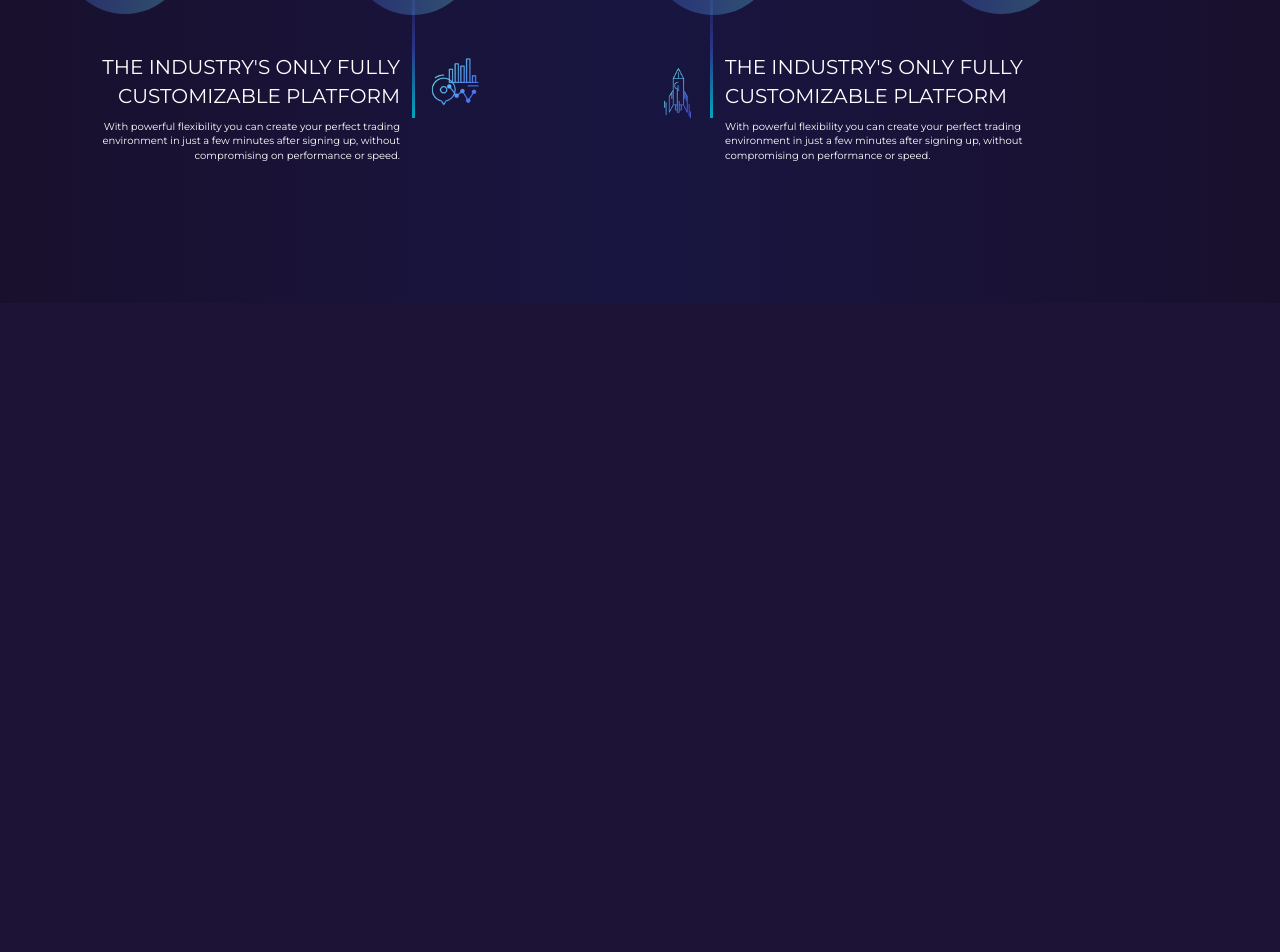
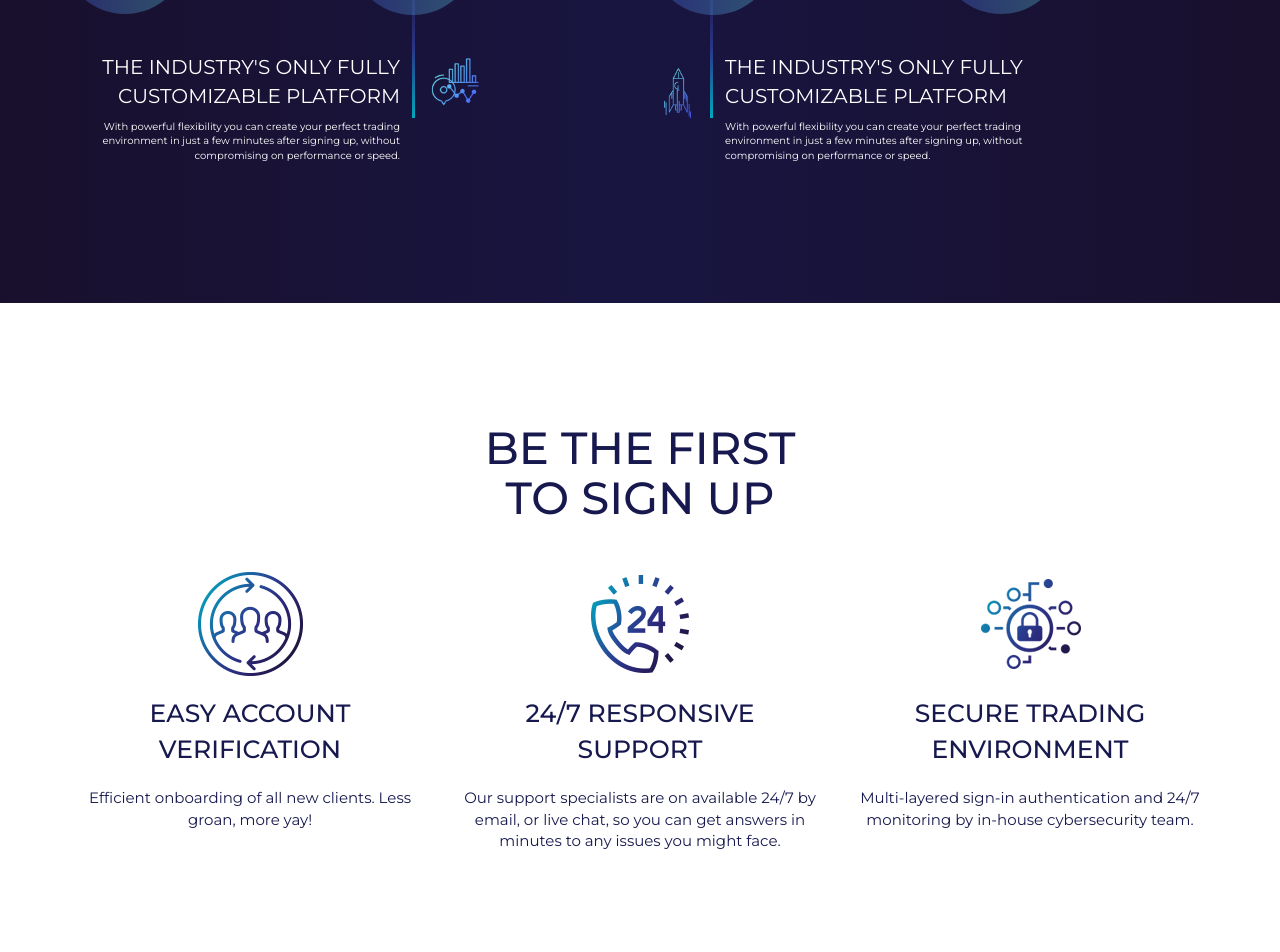
Before and after one commit to sereifejtradeio/exchange-pre-reg-landing-page, a PHP site: page /beta/index.php in a window 1280 px wide. Shown: the part 1043-1995 px from the top of the page. Before the commit the page ends 1204 px from the top, so only its background shows below. Run offline with PHP 8.4, Linux system fonts and the light colour scheme.

Commit message:
Added new section

```diff
--- a/beta/css/style.css
+++ b/beta/css/style.css
@@ -584,6 +584,77 @@ body {
     border-radius: 50%;
 }
 
+#section3 {
+    background-color: #fff;
+}
+
+.section-header-title h1 {
+    font-family: 'Montserrat', sans-serif;
+    font-weight: 500;
+    font-size: 4.5rem;
+    text-align: center;
+    text-transform: uppercase;
+    margin-bottom: 50px;
+}
+
+.margin-100 {
+    margin-top: 100px;
+    margin-bottom: 100px;
+}
+
+.blue-text-color {
+    color: #17194e;
+}
+
+.white-text-color {
+    color: #ffffff;
+}
+
+#usp-icon1 {
+    background: url('../images/usp-icon1.png');
+    width: 105px;
+    height: 104px;
+    background-repeat: no-repeat;
+    margin: 0 auto;
+}
+
+#usp-icon2 {
+    background: url('../images/usp-icon2.png');
+    width: 105px;
+    height: 104px;
+    background-repeat: no-repeat;
+    margin: 0 auto;
+}
+
+#usp-icon3 {
+    background: url('../images/usp-icon3.png');
+    width: 105px;
+    height: 104px;
+    background-repeat: no-repeat;
+    margin: 0 auto;
+}
+
+.usp-icon1-title,
+.usp-icon2-title,
+.usp-icon3-title {
+    font-family: 'Montserrat', sans-serif;
+    font-weight: 500;
+    font-size: 2.5rem;
+    text-align: center;
+    text-transform: uppercase;
+    margin-top: 20px;
+    margin-bottom: 20px;
+}
+
+.usp-icon1-text,
+.usp-icon2-text,
+.usp-icon3-text {
+    font-family: 'Montserrat', sans-serif;
+    font-weight: 300;
+    font-size: 1.5rem;
+    text-align: center;
+}
+
 /*==================================================
 =            Bootstrap 3 Media Queries             =
 ==================================================*/
@@ -714,6 +785,10 @@ body {
     .circle-reverse-4 {
         display: none;
     }
+
+    .be-the-first-to-sign-up-usp-container {
+        margin-bottom: 30px;
+    }
 }
 
 /* Small Devices, Tablets */
@@ -726,6 +801,10 @@ body {
     #video-play-btn {
         top: 115px;
     }
+
+    .usp-title {
+        font-size: 1.5rem;
+    }
 }
 
 /* Custom, iPhone Retina */
--- a/beta/index.php
+++ b/beta/index.php
@@ -41,7 +41,6 @@
     </div>
 </div>
 <div class="row no-gutters" id="section2">
-    <div class="col-lg-12 col-md-12 col-sm-12">
     <div class="container">
         <div class="row">
             <div class="col-lg-6 col-md-6 col-sm-6">
@@ -144,6 +143,37 @@
         </div>
     </div>
 </div>
+
+<div class="row no-gutters" id="section3">
+    <div class="container margin-100">
+        <div class="row">
+            <div class="col-lg-12 col-md-12 col-sm-12">
+                <div class="section-header-title"><h1 class="blue-text-color">Be the first<br/>to sign up</h1></div>
             </div>
+            <div class="col-lg-4 col-md-4 col-sm-12">
+                <div class="be-the-first-to-sign-up-usp-container">
+                    <div id="usp-icon1"></div>
+                    <div class="usp-icon1-title blue-text-color">Easy Account<br/>Verification</div>
+                    <div class="usp-icon1-text blue-text-color">Efficient onboarding of all new clients. Less groan, more yay!</div>
+                </div>
+            </div>
+            <div class="col-lg-4 col-md-4 col-sm-12">
+                <div class="be-the-first-to-sign-up-usp-container">
+                    <div id="usp-icon2"></div>
+                    <div class="usp-icon2-title blue-text-color">24/7 Responsive<br/>Support</div>
+                    <div class="usp-icon2-text blue-text-color">Our support specialists are on available 24/7 by email, or live chat, so you can get answers in minutes to any issues you might face.</div>
+                </div>
+            </div>
+            <div class="col-lg-4 col-md-4 col-sm-12">
+                <div class="be-the-first-to-sign-up-usp-container">
+                    <div id="usp-icon3"></div>
+                    <div class="usp-icon3-title blue-text-color">Secure Trading<br/>Environment</div>
+                    <div class="usp-icon3-text blue-text-color">Multi-layered sign-in authentication and 24/7 monitoring by in-house cybersecurity team.</div>
+                </div>
+            </div>
+        </div>
+    </div>
+</div>
+
 </body>
 </html>
```
Also changed, not shown: beta/images/usp-icon1.png (added), beta/images/usp-icon2.png (added), beta/images/usp-icon3.png (added). Lines whose indentation alone changed are shown as unchanged.
